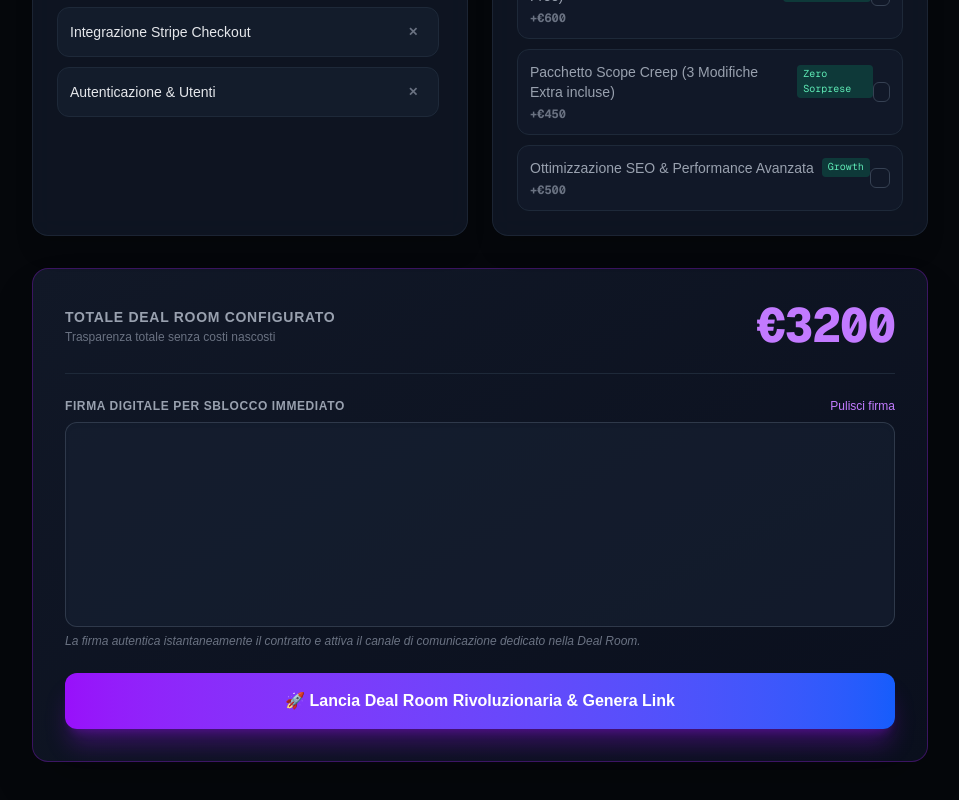
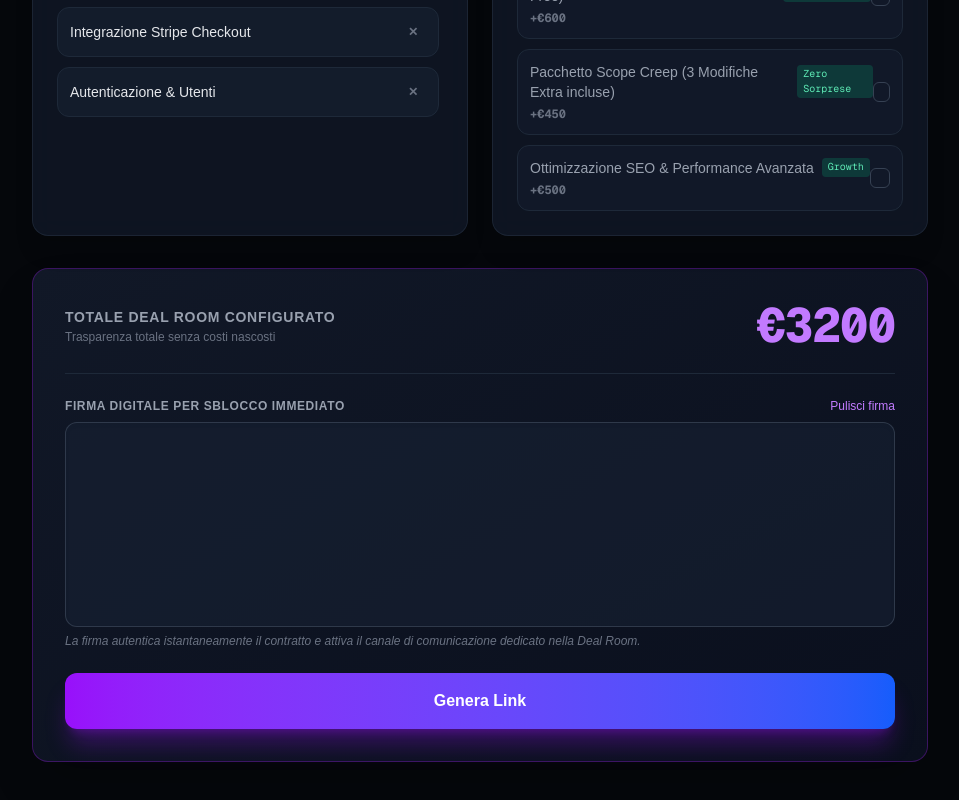
Before and after one commit to quotemichael92/quotepulse, a Next.js app: page /dashboard in a window 1280 px wide. Shown: the part 1210-2010 px from the top of the page, without its empty margins (160-1119 px from the left). Built offline with nearby package versions, Linux system fonts and the light colour scheme.

Commit message:
Aggiornato testo pulsante in Genera Link

```diff
--- a/app/dashboard/page.tsx
+++ b/app/dashboard/page.tsx
@@ -458,7 +458,7 @@ export default function DashboardPage() {
               disabled={loading}
               className="w-full bg-gradient-to-r from-purple-600 to-blue-600 hover:from-purple-500 hover:to-blue-500 text-white font-bold py-4 rounded-xl shadow-xl shadow-purple-600/30 transition duration-200 flex items-center justify-center gap-2 text-base disabled:opacity-50"
             >
-              {loading ? 'Generazione Deal Room...' : '🚀 Lancia Deal Room Rivoluzionaria & Genera Link'}
+              {loading ? 'Generazione...' : 'Genera Link'}
             </button>
           </div>
 
```
